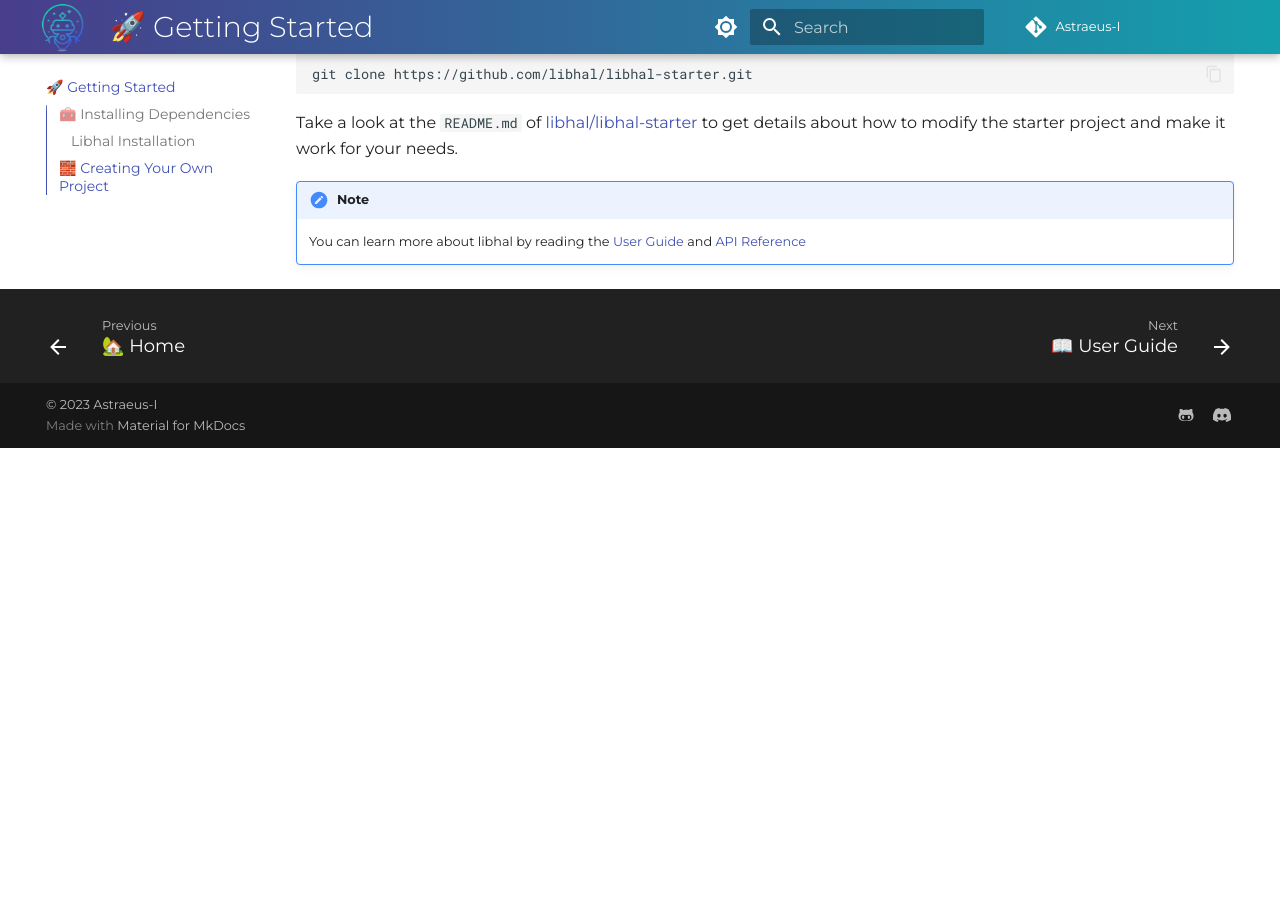
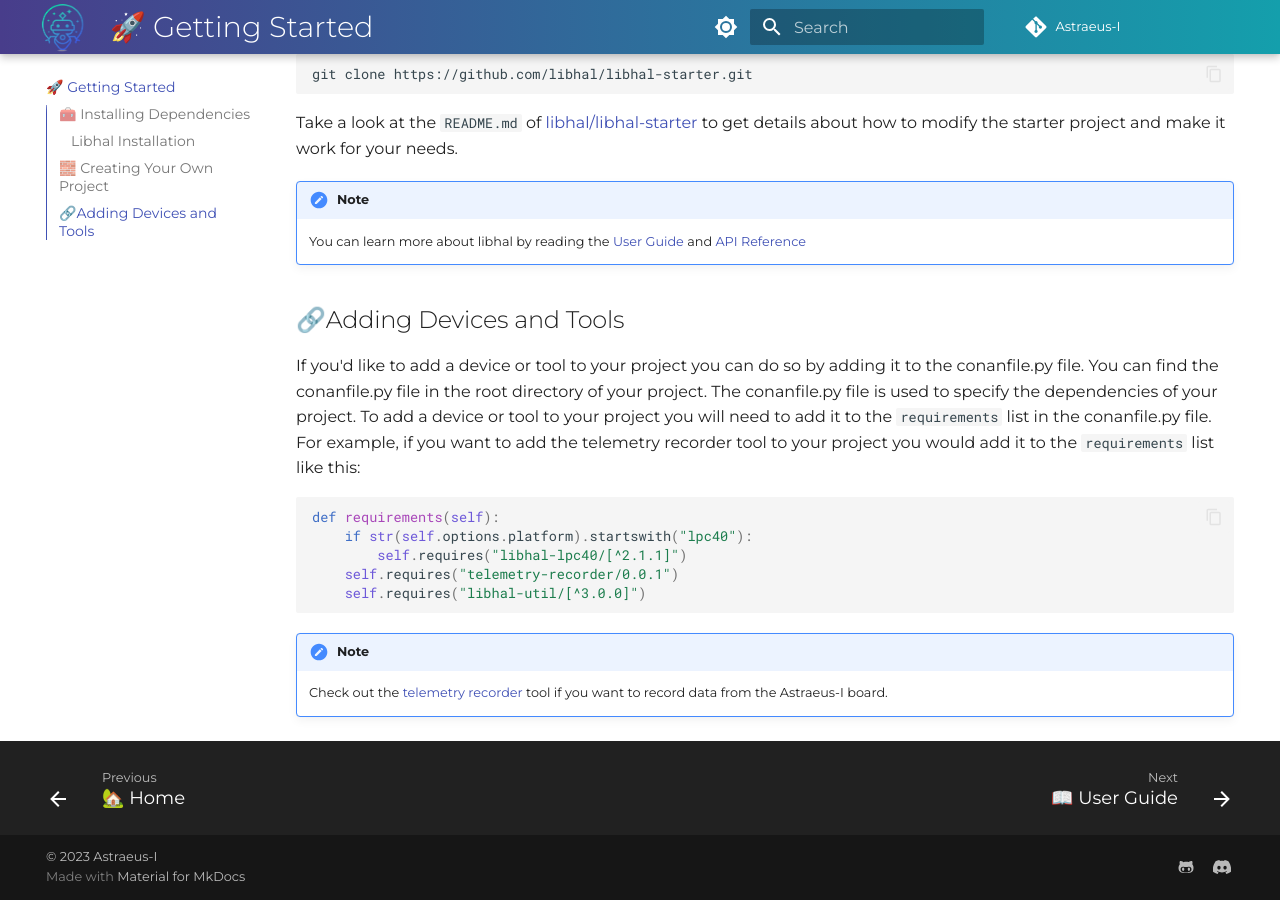
Before and after one commit to Astraeus-I/Astraeus-I.github.io, an MkDocs documentation site: the page built from docs/getting_started/getting_started.md, in a window 1280 px wide and 900 px high, scrolled down 595 px. Built offline with MkDocs 1.6.1 and Material for MkDocs 9.7.7, drawn with Linux system fonts in a browser that asks for light colours; before the commit the page ends 1043 px from its top, so only the background shows below that.

Commit message:
:memo: updates telemetry recorder tool and order form

````diff
--- a/docs/getting_started/getting_started.md
+++ b/docs/getting_started/getting_started.md
@@ -23,3 +23,18 @@ details about how to modify the starter project and make it work for your needs.
 
 !!! note
     You can learn more about libhal by reading the <a href="https://libhal.github.io/2.2/user_guide/fundamentals/" target="_blank">User Guide</a> and <a href="https://libhal.github.io/2.2/api/namespaces/" target="_blank">API Reference</a>
+
+
+## 🔗Adding Devices and Tools
+
+If you'd like to add a device or tool to your project you can do so by adding it to the conanfile.py file. You can find the conanfile.py file in the root directory of your project. The conanfile.py file is used to specify the dependencies of your project. To add a device or tool to your project you will need to add it to the `requirements` list in the conanfile.py file. For example, if you want to add the telemetry recorder tool to your project you would add it to the `requirements` list like this:
+
+```python
+def requirements(self):
+    if str(self.options.platform).startswith("lpc40"):
+        self.requires("libhal-lpc40/[^2.1.1]")
+    self.requires("telemetry-recorder/0.0.1")
+    self.requires("libhal-util/[^3.0.0]")
+```
+!!! note
+    Check out the <a href="https://github.com/Astraeus-I/telemetry-recorder" target="_blank">telemetry recorder</a> tool if you want to record data from the Astraeus-I board.
````
Also changed, not shown: docs/order_form/order_form.md (+1 -1 lines), docs/user_guide/user_guide.md (+5 -6 lines), 2 other files.
